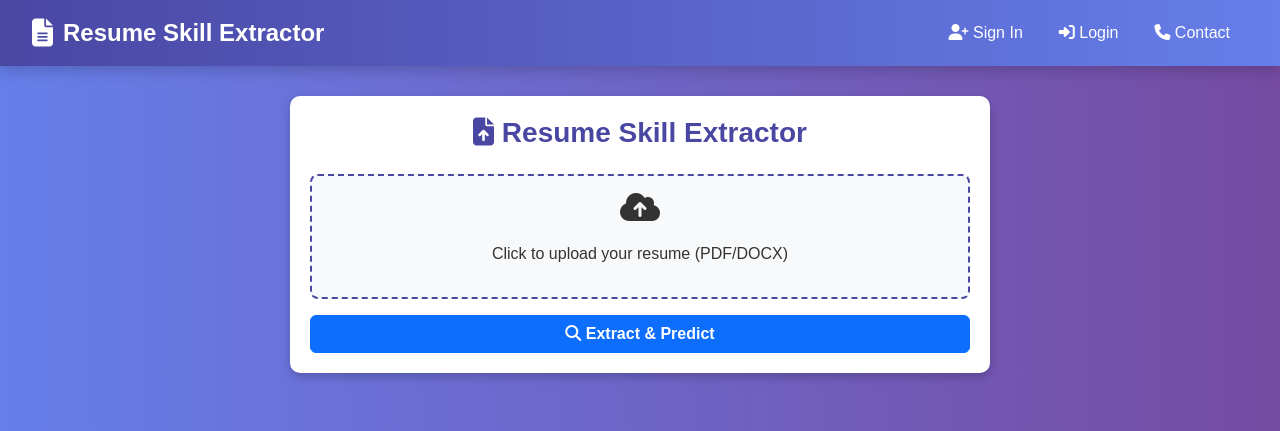
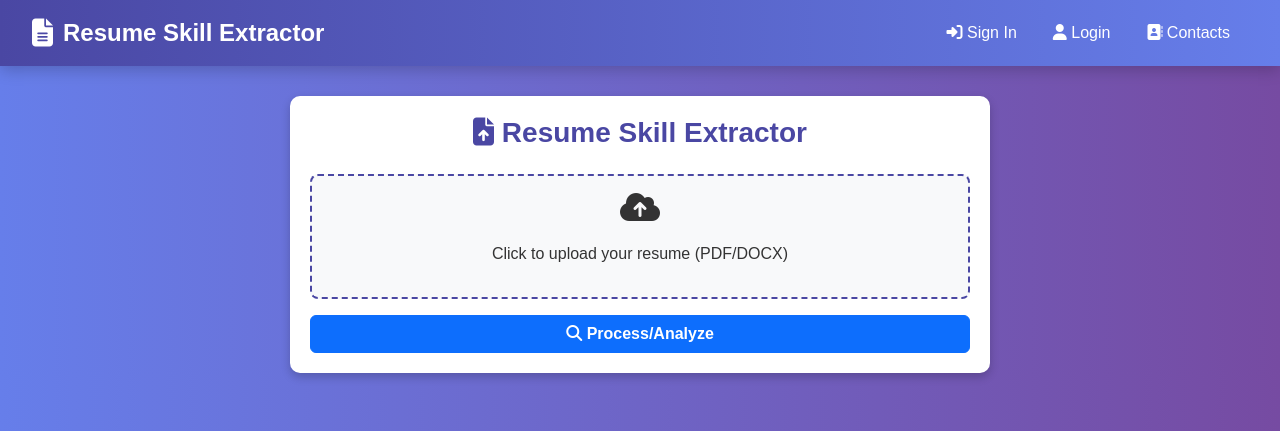
Before and after one commit to Amaan7040/ResumeScreeningWeb, a Flask app: page / in a window 1280 px wide. Shown: the top 431 px of the page. Run offline with Flask 3, Linux system fonts and the light colour scheme; some libraries are stand-ins or nearby versions.

Commit message:
Update index.html

```diff
--- a/templates/index.html
+++ b/templates/index.html
@@ -199,7 +199,7 @@
   </style>
 </head>
 <body>
-  <!-- Enhanced Navigation Bar -->
+  <!-- Navigation Bar -->
   <nav class="navbar navbar-expand-lg navbar-dark">
     <div class="container-fluid">
       <a class="navbar-brand" href="#">
@@ -211,13 +211,13 @@
       <div class="collapse navbar-collapse" id="navbarNav">
         <ul class="navbar-nav ms-auto">
           <li class="nav-item">
-            <a class="nav-link" href="#"><i class="fas fa-user-plus"></i> Sign In</a>
+            <a class="nav-link" href="#"><i class="fas fa-sign-in-alt"></i> Sign In</a>
           </li>
           <li class="nav-item">
-            <a class="nav-link" href="#"><i class="fas fa-sign-in-alt"></i> Login</a>
+            <a class="nav-link" href="#"><i class="fas fa-user"></i> Login</a>
           </li>
           <li class="nav-item">
-            <a class="nav-link" href="#"><i class="fas fa-phone"></i> Contact</a>
+            <a class="nav-link" href="#"><i class="fas fa-address-book"></i> Contacts</a>
           </li>
         </ul>
       </div>
@@ -226,37 +226,51 @@
 
   <!-- Main Content -->
   <div class="container">
-    <h1><i class="fas fa-file-upload"></i> Resume Skill Extractor</h1>
+    <h1 class="text-center"><i class="fas fa-file-upload"></i> Resume Skill Extractor</h1>
 
-    <!-- Display error message -->
+    <!-- Error Message Display -->
     {% if error_message %}
     <div class="alert alert-danger" role="alert">
       <strong>Error:</strong> {{ error_message }}
     </div>
     {% endif %}
 
-    <!-- Display prediction result -->
+    <!-- Predicted Job Role Display -->
     {% if predicted_job %}
     <div class="alert alert-success" role="alert">
       <strong>Predicted Job Role:</strong> {{ predicted_job }}
     </div>
     {% endif %}
 
-    <!-- Display extracted skills -->
+    <!-- Extracted Skills Display -->
     {% if extracted_skills and extracted_skills|length > 0 %}
     <div class="mt-4">
       <h2><i class="fas fa-lightbulb"></i> Extracted Skills</h2>
       <ul class="list-group">
         {% for skill in extracted_skills %}
         <li class="list-group-item">
-          {{ skill }} <span class="badge">{{ loop.index }}</span>
+          {{ skill }} <span class="badge bg-primary">{{ loop.index }}</span>
         </li>
         {% endfor %}
       </ul>
     </div>
     {% endif %}
 
-    <!-- Display extracted text -->
+    <!-- Recommended Skills Display -->
+    {% if missing_skills and missing_skills|length > 0 %}
+    <div class="mt-4">
+      <h2><i class="fas fa-tools"></i> Recommended Skills for the Job Role Predicted</h2>
+      <ul class="list-group">
+        {% for skill in missing_skills %}
+        <li class="list-group-item list-group-item-warning">
+          {{ skill }}
+        </li>
+        {% endfor %}
+      </ul>
+    </div>
+    {% endif %}
+
+    <!-- Extracted Text Display -->
     {% if extracted_text %}
     <div class="mt-4">
       <h2><i class="fas fa-align-left"></i> Extracted Text</h2>
@@ -271,10 +285,11 @@
         <p>Click to upload your resume (PDF/DOCX)</p>
         <input type="file" class="form-control d-none" id="resume" name="resume" accept=".pdf,.docx" required>
       </div>
-      <button type="submit" class="btn btn-primary mt-3"><i class="fas fa-search"></i> Extract & Predict</button>
+      <button type="submit" class="btn btn-primary mt-3"><i class="fas fa-search"></i> Process/Analyze</button>
     </form>
   </div>
 
+  <!-- JavaScript to Handle File Selection -->
   <script>
     document.getElementById('resume').addEventListener('change', function() {
       document.querySelector('.upload-box p').innerText = this.files[0].name;
```
